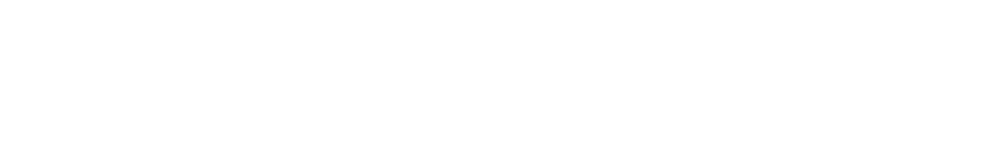
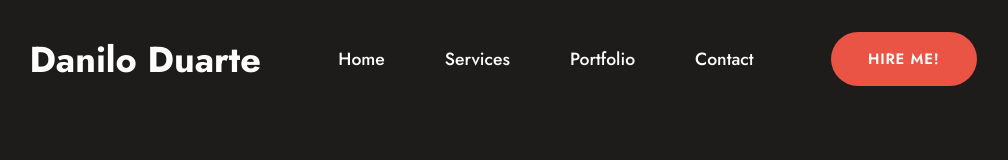
Before and after one commit to danilojduarte/SectionHomePessoalReponsive, a plain HTML site: page index.html in a window 1280 px wide. Shown: the whole page, without its empty margins (137-1145 px from the left). Drawn offline with nearby package versions, Linux system fonts and the light colour scheme.

Commit message:
Iniciando section header

```diff
--- a/index.html
+++ b/index.html
@@ -25,6 +25,26 @@
     <title>Card Home Pessoal</title>
   </head>
   <body>
+
+    <header>
+      <a href="#" class="logo">Danilo Duarte</a>
+
+      <ul class="navlist">
+        <li><a href="#">Home</a></li>
+        <li><a href="#">Services</a></li>
+        <li><a href="#">Portfolio</a></li>
+        <li><a href="#">Contact</a></li>
+      </ul>
+
+      <div class="nav-right">
+        <a href="#" class="nav-btn">Hire Me!</a>
+        <div class="bx bx-menu" id="menu-icon"></div>
+      </div>
+    </header>
+
+
+
+
     <script src="script.js"></script>
   </body>
 </html>
--- a/style.css
+++ b/style.css
@@ -4,7 +4,8 @@
   box-sizing: border-box;
   list-style: none;
   text-decoration: none;
-  font-family: "Caveat", serif;
+  /* font-family: "Caveat", serif; */
+  font-family: "Jost", serif;
 }
 
 :root {
@@ -15,3 +16,77 @@
   --h1-font: 5rem;
   --p-font: 1.1rem;
 }
+
+body {
+  background: var(--bg-color);
+  color: var(--text-color);
+}
+
+header {
+  position: fixed;
+  width: 100%;
+  top: 0;
+  right: 0;
+  z-index: 1000;
+  padding: 32px 13%;
+  display: flex;
+  justify-content: space-between;
+  align-items: center;
+  transition: all 0.5s ease;
+}
+
+.logo {
+  color: var(--text-color);
+  font-size: 36px;
+  font-weight: 700;
+}
+
+.navlist {
+  display: flex;
+}
+
+.navlist a {
+  display: inline-flex;
+  font-size: var(--p-font);
+  font-weight: 500;
+  color: var(--text-color);
+  margin: 0 30px;
+  transition: all .6s ease;
+}
+
+.navlist a:hover {
+  color: var(--other-color);
+  transform:  translateY(-6px);
+}
+
+.nav_right {
+  display: flex;
+  align-items: center;
+}
+
+.nav-btn {
+  display: inline-block;
+  padding: 14px 35px;
+  background: var(--main-color);
+  color: var(--text-color);
+  font-size: 15px;
+  font-weight: 600;
+  text-transform: uppercase;
+  letter-spacing: .05rem;
+  border-radius: 30px;
+  border: 2px solid transparent;
+  transition: all .6s ease;
+}
+
+.nav-btn:hover {
+  background: transparent;
+  border: 2px solid var(--main-color);
+}
+
+#menu-icon {
+  font-size: 40px;
+  cursor: pointer;
+  z-index: 10001;
+  margin-left: 20px;
+  display: none;
+}
```
